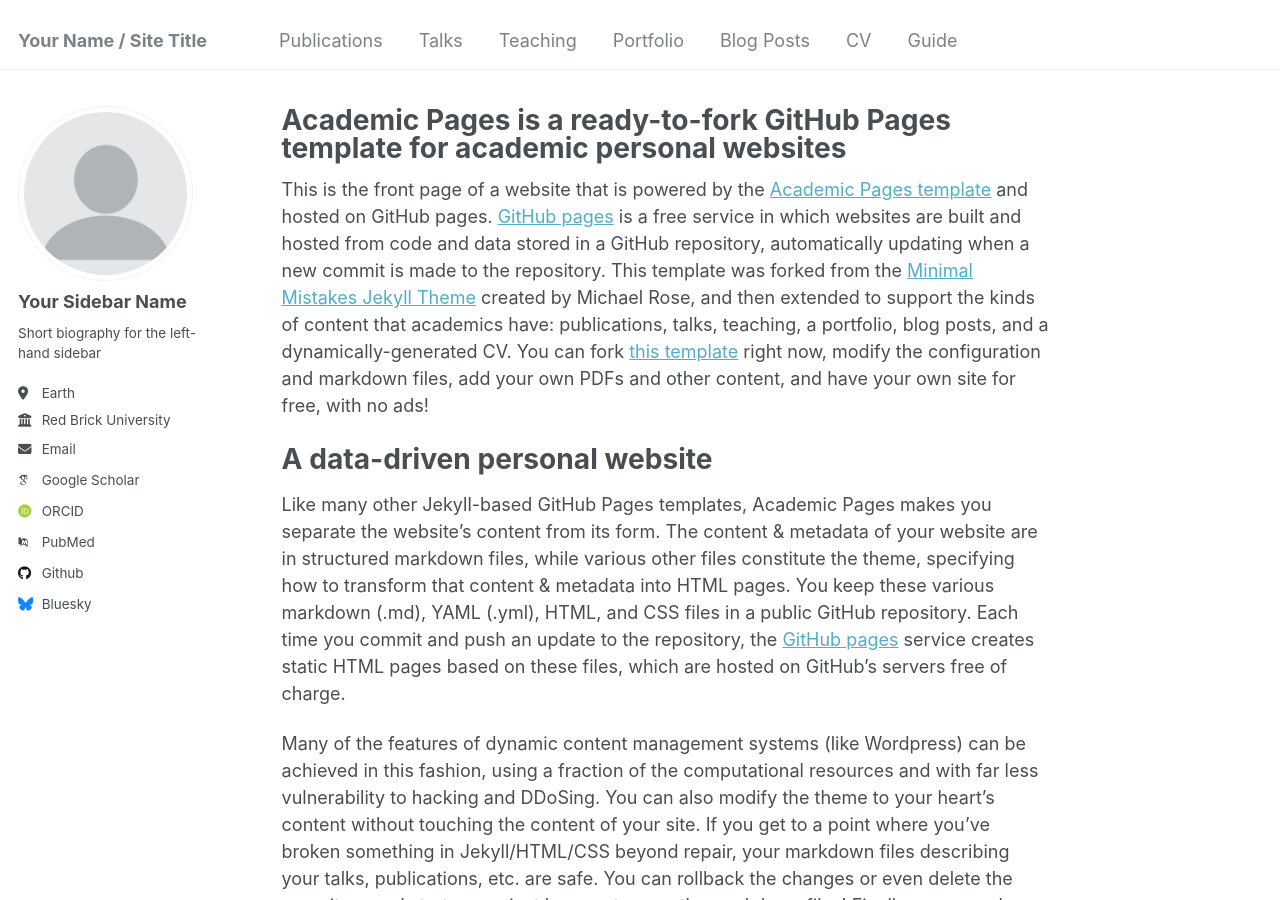
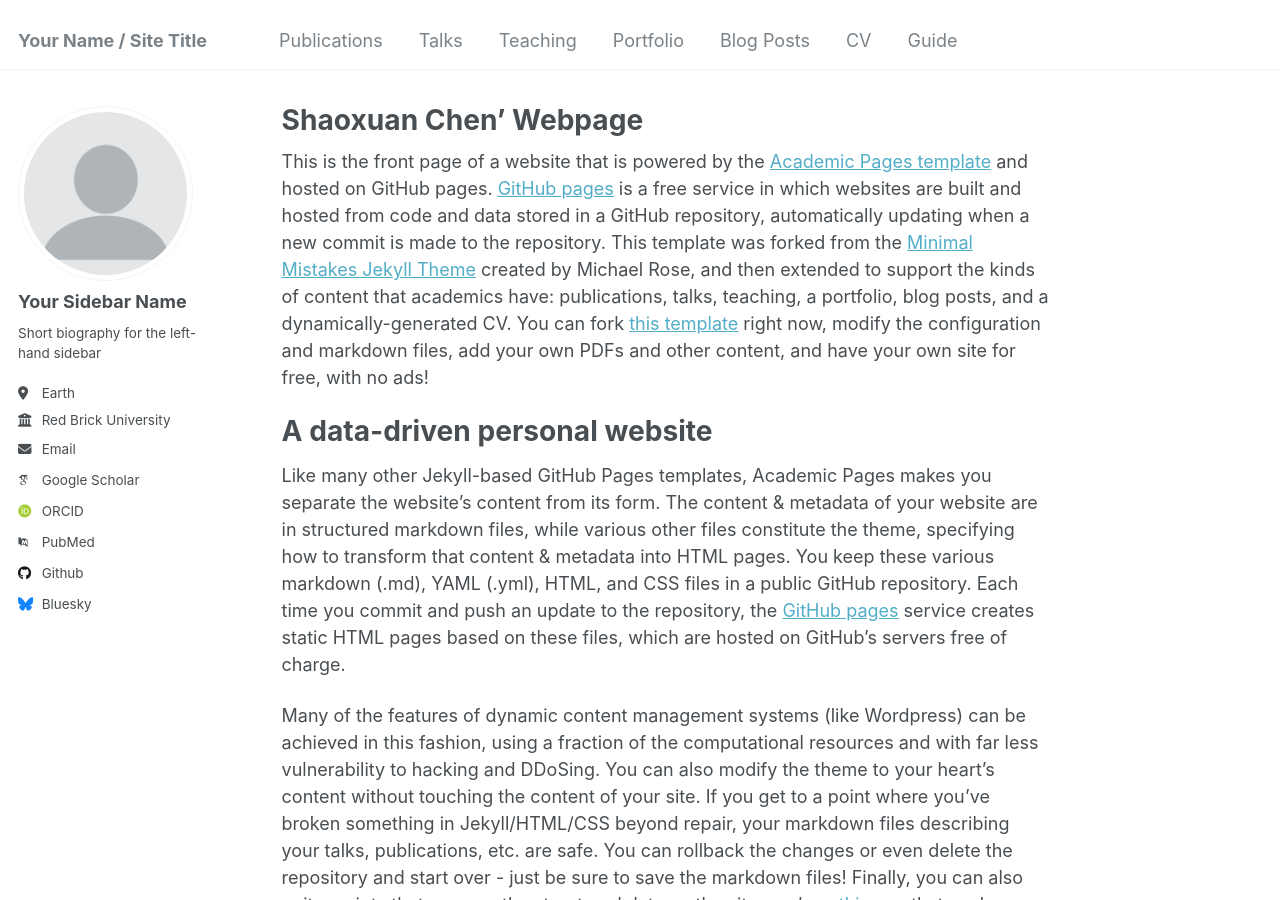
Before and after one commit to Shaoxuan-Chen/shaoxuan-chennn.github.io, a Jekyll site: the page built from _pages/about.md, in a window 1280 px wide and 900 px high. Built offline with Jekyll 4.4.1, drawn with Linux system fonts in a browser that asks for light colours; some web fonts are replaced.

Commit message:
Update about.md

```diff
--- a/_pages/about.md
+++ b/_pages/about.md
@@ -1,6 +1,6 @@
 ---
 permalink: /
-title: "Academic Pages is a ready-to-fork GitHub Pages template for academic personal websites"
+title: "Shaoxuan Chen' Webpage"
 author_profile: true
 redirect_from:
   - /about/
```
